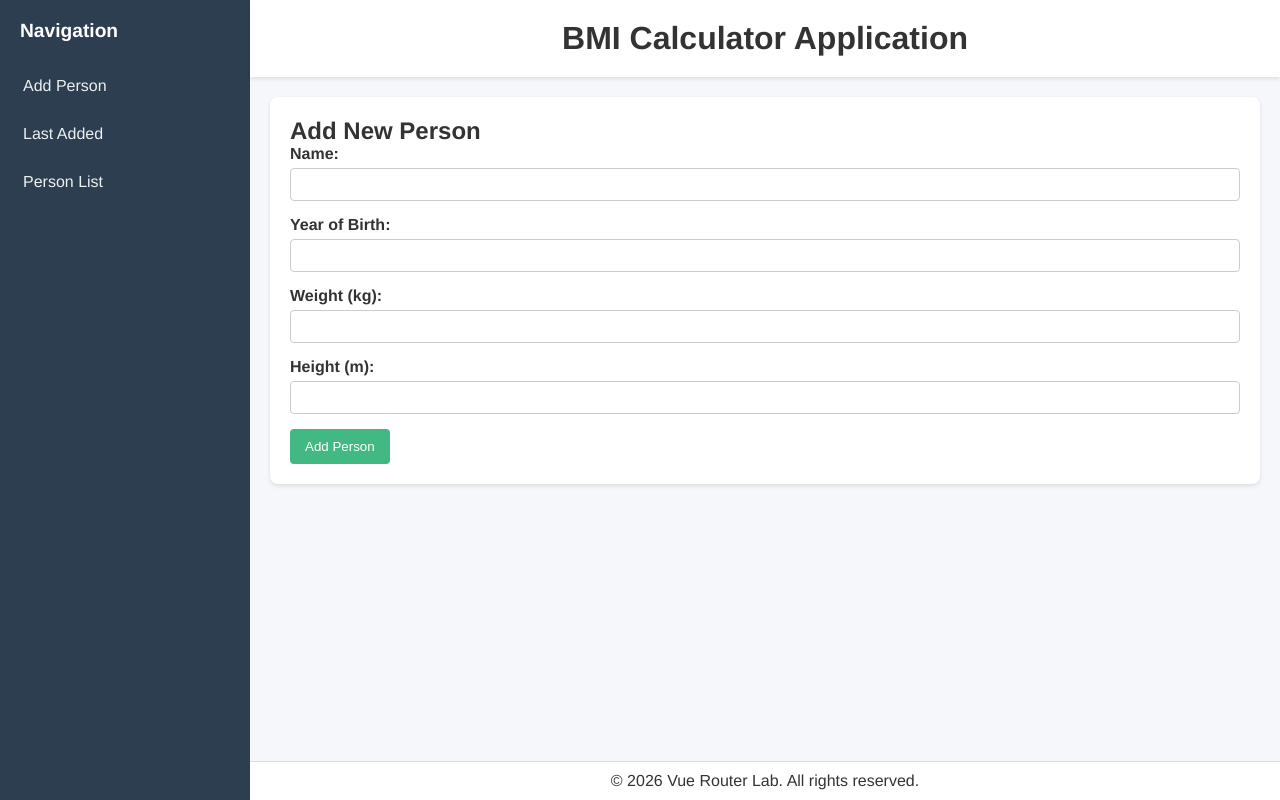
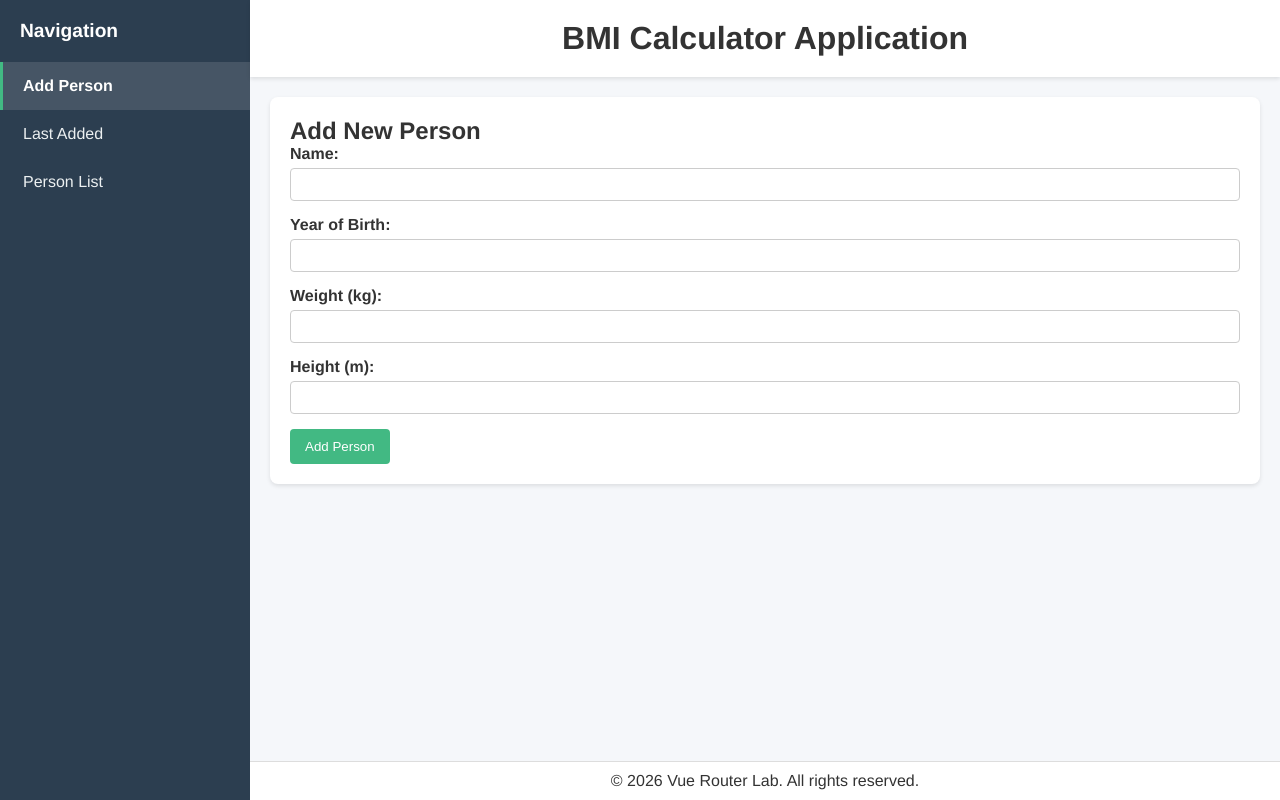
Before and after one commit to omarmeneam/vue-router-lab, a Vue app: page / in a window 1280 px wide. Built offline with nearby package versions, Linux system fonts and the light colour scheme.

Commit message:
Task 7 - active route styling

```diff
--- a/src/assets/style.css
+++ b/src/assets/style.css
@@ -73,6 +73,13 @@ body {
   border-left: 3px solid var(--accent);
 }
 
+.router-link-exact-active {
+  background: rgba(255, 255, 255, 0.12);
+  color: white;
+  font-weight: 600;
+  border-left: 3px solid var(--accent);
+}
+
 .card {
   background: white;
   padding: 20px;
```
